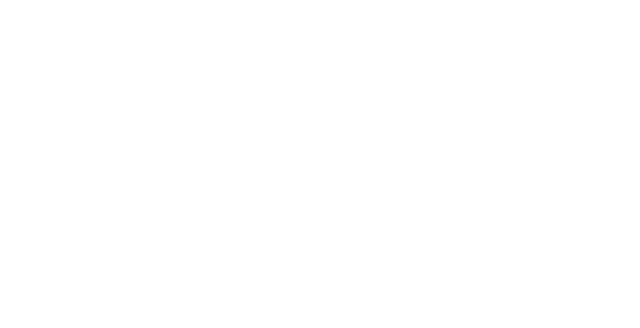
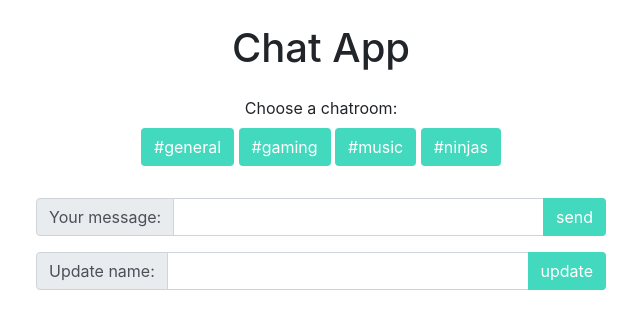
Before and after one commit to becasualle/Real-time-Chatroom, a plain HTML site: page index.html in a window 1280 px wide. Shown: the whole page, without its empty margins (319-959 px from the left). Drawn offline with nearby package versions, Linux system fonts and the light colour scheme.

Commit message:
created content and UI

```diff
--- a/index.html
+++ b/index.html
@@ -1,14 +1,68 @@
 <!DOCTYPE html>
 <html lang="en">
+
 <head>
     <meta charset="UTF-8">
     <meta http-equiv="X-UA-Compatible" content="IE=edge">
     <meta name="viewport" content="width=device-width, initial-scale=1.0">
+    <link rel="stylesheet" href="https://cdn.jsdelivr.net/npm/bootstrap@4.6.0/dist/css/bootstrap.min.css"
+        integrity="sha384-B0vP5xmATw1+K9KRQjQERJvTumQW0nPEzvF6L/Z6nronJ3oUOFUFpCjEUQouq2+l" crossorigin="anonymous">
     <link rel="stylesheet" href="style.css">
     <title>Realtime-Chat-App</title>
 </head>
+
 <body>
 
-    <script src="app.js"></script>
+    <!-- container & title -->
+    <div class="container my-4">
+        <h1 class="my-4 text-center">Chat App</h1>
+
+
+        <!-- buttons for chatrooms -->
+        <div class="chat-rooms mb-3 text-center">
+            <div class="my-2">Choose a chatroom:</div>
+            <button class="btn" id="general">#general</button>
+            <button class="btn" id="gaming">#gaming</button>
+            <button class="btn" id="music">#music</button>
+            <button class="btn" id="ninjas">#ninjas</button>
+          </div>
+
+        <!-- chat list / window -->
+        <div class="chat-window">
+            <ul class="chat-list list-group"></ul>
+        </div>
+
+        <!-- new chat room -->
+        <form class="new-chat my-3">
+            <div class="input-group">
+              <div class="input-group-prepend">
+                <div class="input-group-text">Your message:</div>
+              </div>
+              <input type="text" id="message" class="form-control" required>
+              <div class="input-group-append">
+                <input type="submit" class="btn" value="send">
+              </div>
+            </div>
+          </form>
+
+        <!-- update name form -->
+        <form class="new-name my-3">
+            <div class="input-group">
+              <div class="input-group-prepend">
+                <div class="input-group-text">Update name:</div>
+              </div>
+              <input type="text" id="name" class="form-control" required>
+              <div class="input-group-append">
+                <input type="submit" class="btn" value="update">
+              </div>
+            </div>
+            <div class="update-mssg"></div>
+          </form>
+
+    </div>
+    <script src="scripts/chat.js"></script>
+    <script src="scripts/ui.js"></script>
+    <script src="scripts/app.js"></script>
 </body>
+
 </html>
--- a/style.css
+++ b/style.css
@@ -0,0 +1,14 @@
+.container {
+    max-width: 600px;
+  }
+
+.btn {
+    background: #43d9be;
+    color: white;
+    outline: none !important;
+    box-shadow: none !important;
+  }
+
+.btn:focus {
+    outline: none !important;
+  }
```
Also changed, not shown: scripts/app.js (added), scripts/chat.js (added), scripts/ui.js (added).
